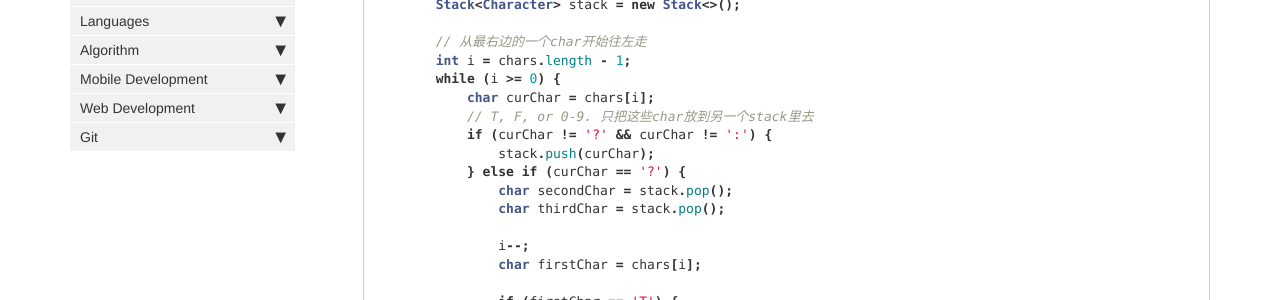
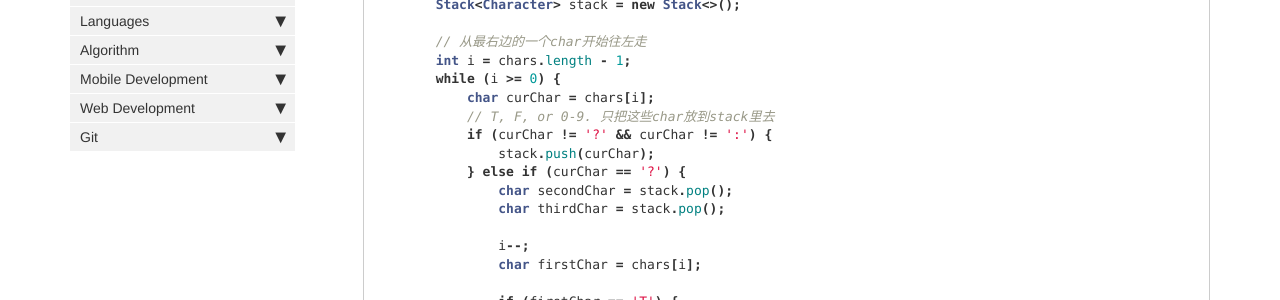
Before and after one commit to HungryOrc/hungryorc.github.io, a Jekyll site: the page built from pages/algorithm/algorithm_parse_valid_ternary_expression.md, in a window 1280 px wide and 900 px high, scrolled down 1884 px. Shown: the part 151-451 px from the top of the window. Built offline with Jekyll 4.4.1, drawn with Linux system fonts in a browser that asks for light colours; nearby versions of some CDN libraries; comment, search, counter and statistics services are not loaded.

Commit message:
Update algorithm_parse_valid_ternary_expression.md

```diff
--- a/pages/algorithm/algorithm_parse_valid_ternary_expression.md
+++ b/pages/algorithm/algorithm_parse_valid_ternary_expression.md
@@ -80,7 +80,7 @@ class Solution {
         int i = chars.length - 1;
         while (i >= 0) {
             char curChar = chars[i];
-            // T, F, or 0-9. 只把这些char放到另一个stack里去
+            // T, F, or 0-9. 只把这些char放到stack里去
             if (curChar != '?' && curChar != ':') {
                 stack.push(curChar);
             } else if (curChar == '?') {
```
